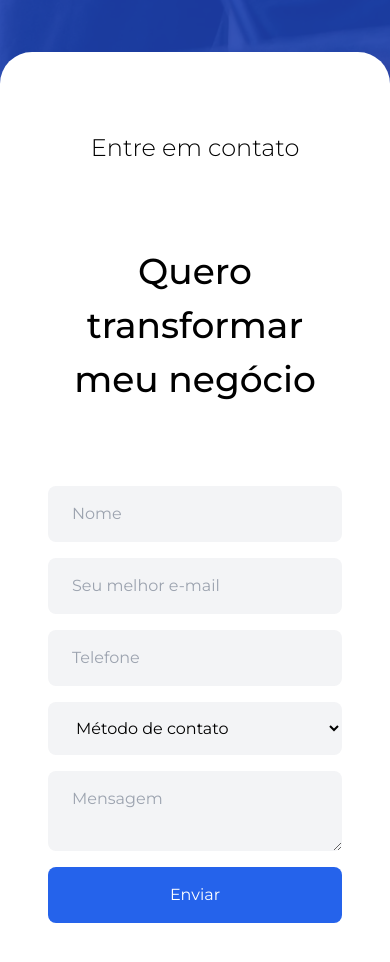
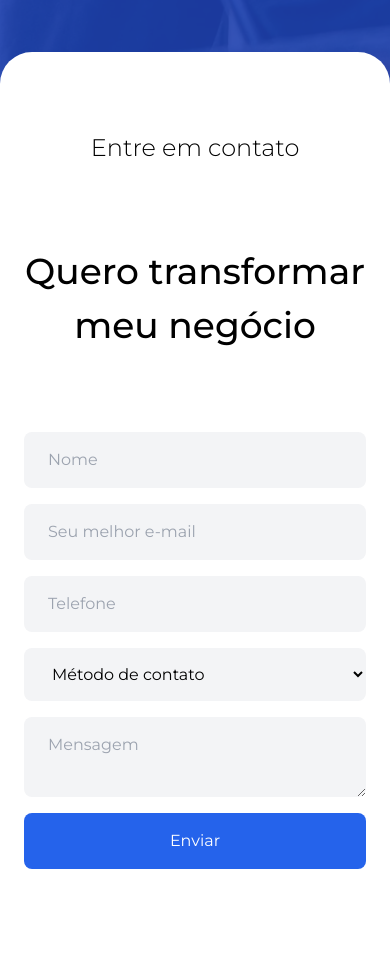
Before and after one commit to ronaldscruz/ibandigital, a Next.js app: page / in a window 390 px wide. Shown: the part 5360-6322 px from the top of the page. Built offline with nearby package versions, Linux system fonts and the light colour scheme.

Commit message:
fix: minimal ui fix at contact form

```diff
--- a/src/components/Home/Contact/Contact.jsx
+++ b/src/components/Home/Contact/Contact.jsx
@@ -47,7 +47,7 @@ export default function Contact() {
     <section className="relative flex w-full w-full flex justify-center py-20 pb-32 bg-white md:rounded-[64px] rounded-[32px] mt-[-64px]">
       <div
         ref={ref}
-        className="w-content max-w-full flex flex-col items-center h-full z-10 md:px-0 px-6"
+        className="w-content max-w-full flex flex-col items-center h-full z-10"
       >
         <div className="w-full flex flex-col items-center h-full z-10 md:px-0 px-6">
           <h1 className="font-light md:text-2xl text-2xl">Entre em contato</h1>
```
